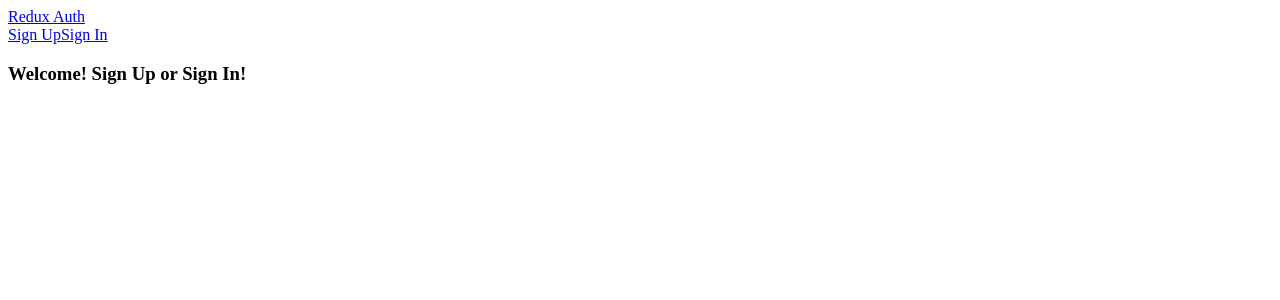
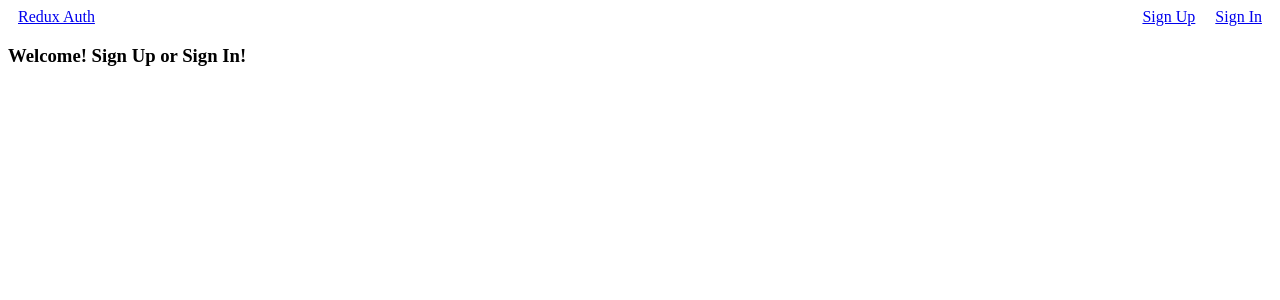
Before and after one commit to amitkb3/auth, a React (Create React App) app in the folder client/: page / in a window 1280 px wide. Shown: the top 300 px of the page. Built offline with nearby package versions, Linux system fonts and the light colour scheme.

Commit message:
added header sytle css

```diff
--- a/client/src/components/Header.js
+++ b/client/src/components/Header.js
@@ -1,7 +1,7 @@
 import React from 'react';
 import { Link } from 'react-router-dom';
 import { connect } from 'react-redux';
-
+import './HeaderStyle.css';
 class Header extends React.Component {
   renderLinks() {
     if(this.props.authenticated) {
@@ -22,7 +22,7 @@
   }
   render() {
     return(
-      <div>
+      <div className="header">
         <Link to="/">Redux Auth</Link>
         {this.renderLinks()}
       </div>
--- /dev/null
+++ b/client/src/components/HeaderStyle.css
@@ -0,0 +1,8 @@
+.header {
+  display: flex;
+  justify-content: space-between;
+}
+
+.header a {
+  margin: 0 10px;
+}
```
